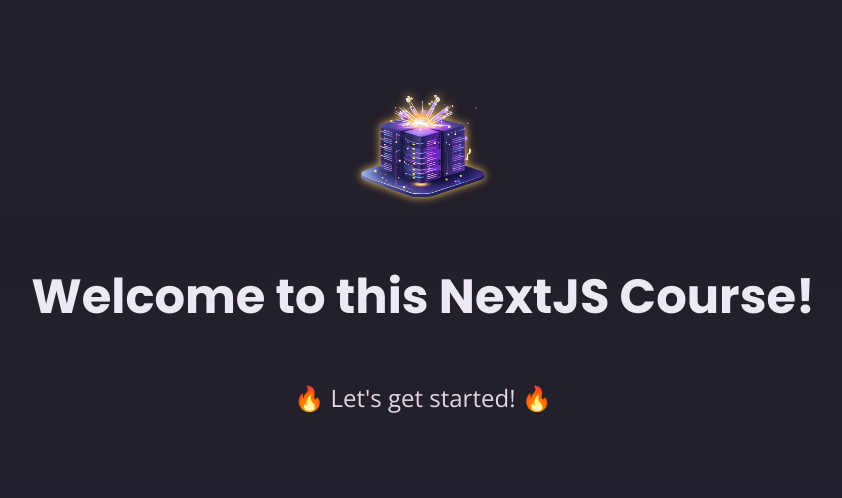
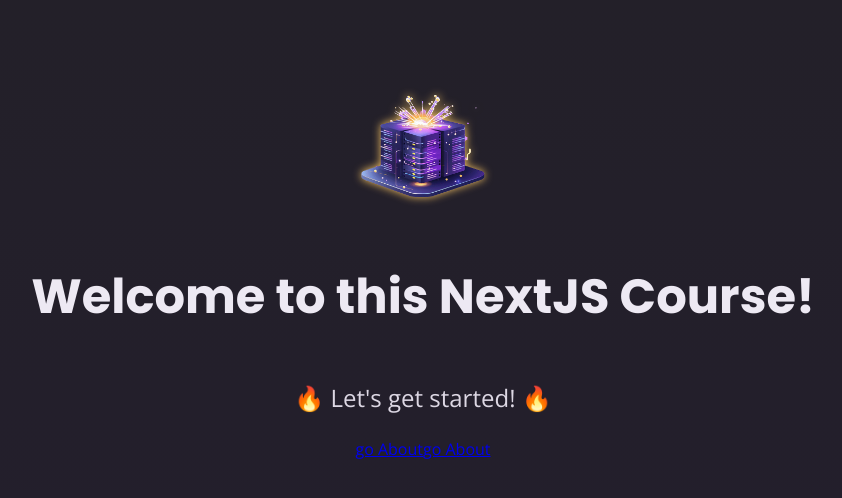
Before and after one commit to KJH0406/Dev-FE, a Next.js app in the folder basic-next-app/: page / in a window 1280 px wide. Shown: the top 498 px of the page, without its empty margins (217-1059 px from the left). Built offline with nearby package versions, Linux system fonts and the light colour scheme.

Commit message:
feat: 페이지 간 이동(Link)

```diff
--- a/basic-next-app/app/page.js
+++ b/basic-next-app/app/page.js
@@ -1,9 +1,15 @@
+import Link from "next/link"
+
 export default function Home() {
   return (
     <main>
       <img src="/logo.png" alt="A server surrounded by magic sparkles." />
       <h1>Welcome to this NextJS Course!</h1>
       <p>🔥 Let&apos;s get started! 🔥</p>
+      {/* SPA */}
+      <Link href={"/about"}>go About</Link>
+      {/* Refresh */}
+      <a href="/about">go About</a>
     </main>
   )
 }
```
